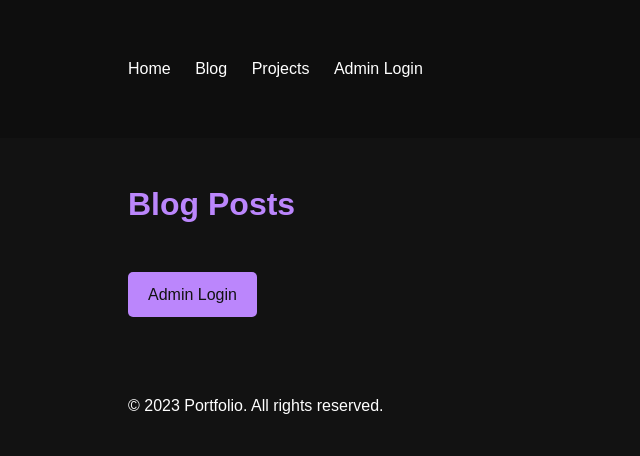
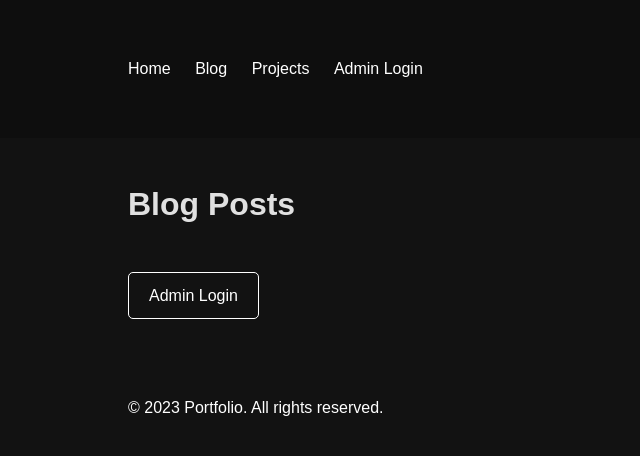
Before and after one commit to zill4/portfolio_site, a Flask app: page /blog/ in a window 1280 px wide. Shown: the top 456 px of the page, without its empty margins (0-640 px from the left). Run offline with Flask 3, Linux system fonts and the light colour scheme; data that the repository does not hold is empty.

Commit message:
Agent query: 1. Has the accent color changed from purple to white throughout the website? 2. Are the headings (h1, h2, h3) now light gray or off-white for better visibility? 3. Do the buttons (.btn) now have a dark background with white text? 4. Is there good contrast and readability throughout the site? 5. Are all elements of the website still clearly visible and functional?

```diff
--- a/static/css/style.css
+++ b/static/css/style.css
@@ -1,7 +1,7 @@
 :root {
     --bg-color: #121212;
     --text-color: #ffffff;
-    --accent-color: #bb86fc;
+    --accent-color: #ffffff;
     --secondary-color: #808080;
     --tertiary-color: #ffffff;
 }
@@ -42,7 +42,7 @@ nav ul li a {
 }
 
 h1, h2, h3 {
-    color: var(--accent-color);
+    color: #e0e0e0;
 }
 
 a {
@@ -85,16 +85,18 @@ a {
 
 .btn {
     display: inline-block;
-    background-color: var(--accent-color);
-    color: var(--bg-color);
+    background-color: var(--bg-color);
+    color: var(--accent-color);
     padding: 10px 20px;
     border-radius: 5px;
     margin-top: 20px;
     transition: background-color 0.3s ease;
+    border: 1px solid var(--accent-color);
 }
 
 .btn:hover {
-    background-color: var(--secondary-color);
+    background-color: var(--accent-color);
+    color: var(--bg-color);
 }
 
 #about {
@@ -117,10 +119,13 @@ a {
 
 .btn-danger {
     background-color: #dc3545;
+    color: var(--text-color);
+    border: 1px solid #dc3545;
 }
 
 .btn-danger:hover {
     background-color: #c82333;
+    border-color: #c82333;
 }
 
 .pagination {
```
